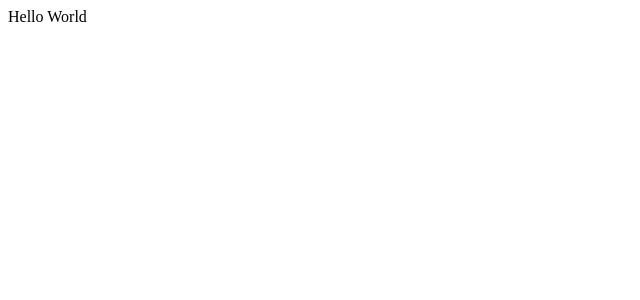
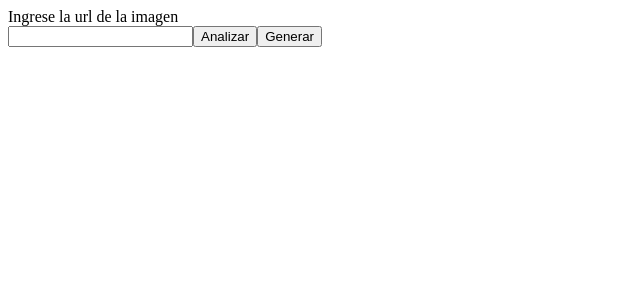
Before and after one commit to Rommel-Masabanda/analyze-and-generate-images-with-Azure-AI, a React (Create React App) app: page / in a window 1280 px wide. Shown: the top 300 px of the page, without its empty margins (0-640 px from the left). Built offline with nearby package versions, Linux system fonts and the light colour scheme; the HTML template or start-up script is replaced by a standard one.

Commit message:
Add buttons

```diff
--- a/package.json
+++ b/package.json
@@ -3,12 +3,13 @@
   "version": "0.1.0",
   "private": true,
   "dependencies": {
+    "14": "^3.1.6",
     "@testing-library/jest-dom": "^4.2.4",
     "@testing-library/react": "^9.3.2",
     "@testing-library/user-event": "^7.1.2",
     "react": "^16.12.0",
     "react-dom": "^16.12.0",
-    "react-scripts": "3.4.0"
+    "react-scripts": "^3.4.0"
   },
   "scripts": {
     "start": "react-scripts start",
--- a/src/App.js
+++ b/src/App.js
@@ -2,7 +2,13 @@ import React from 'react';
 
 function App() {
   const value = 'World';
-  return <div>Hello {value}</div>;
+  return <>
+  <title>React App</title>
+    <div>Ingrese la url de la imagen</div>
+    <input type="text" />
+    <button>Analizar</button>
+    <button>Generar</button>
+  </>;
 }
 
 export default App;
```
Also changed, not shown: 1 other file (tests, documents, lock files or other folders).
